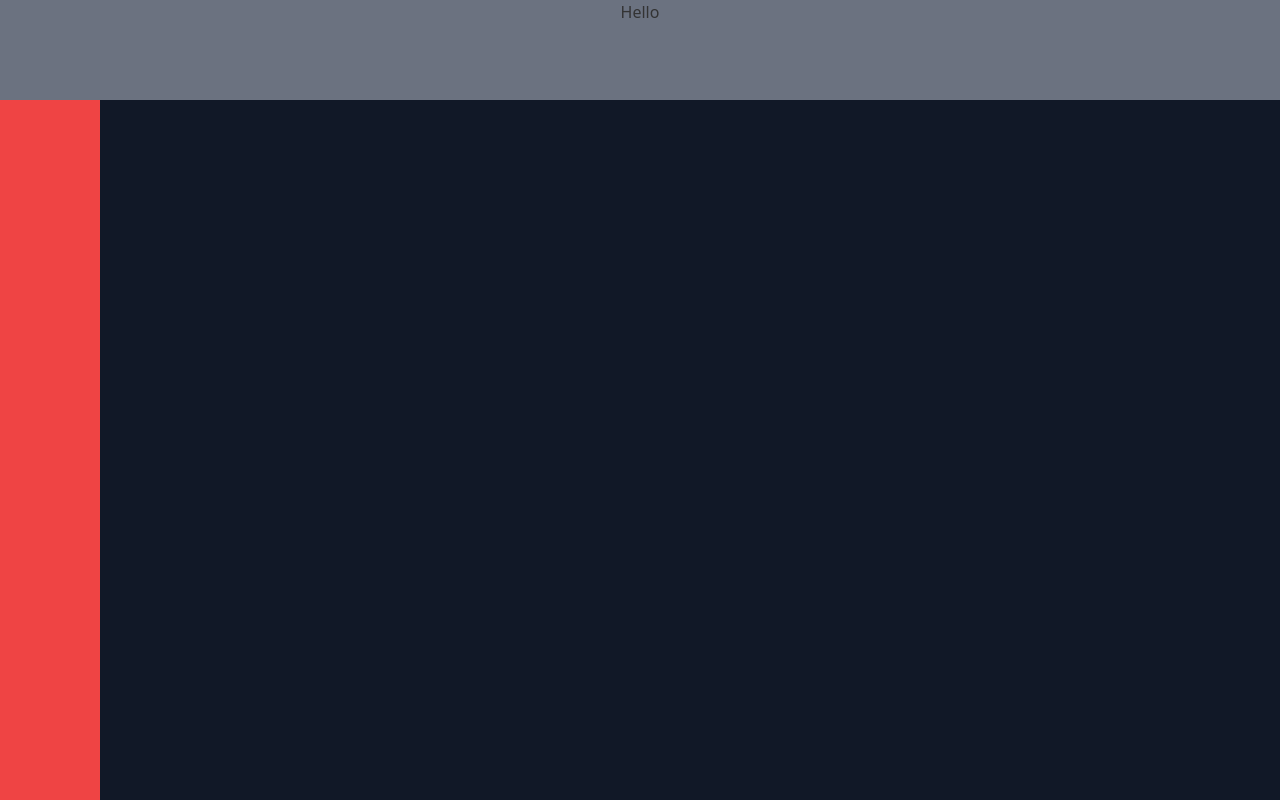
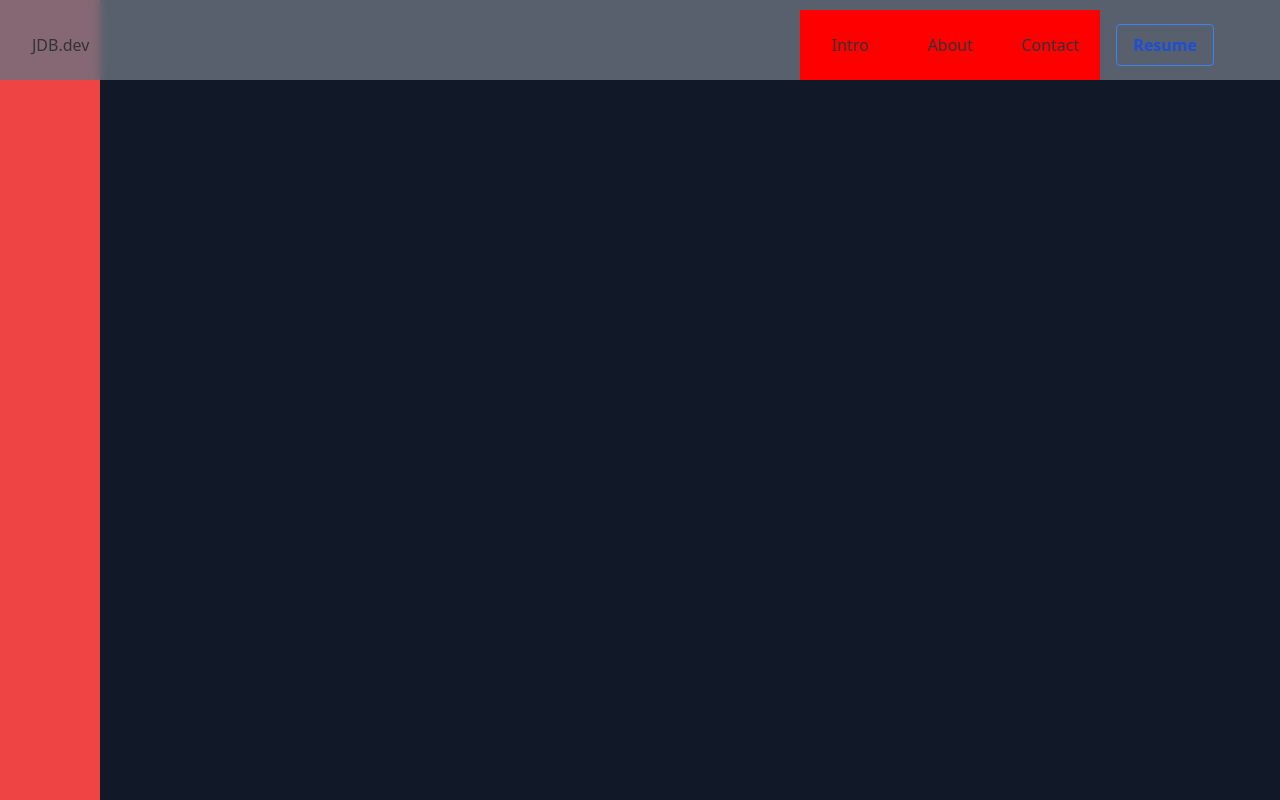
Before and after one commit to JeremiasBulanadi/CV-site, a Svelte app: page / in a window 1280 px wide. Shown: the top 800 px of the page. Built offline with nearby package versions, Linux system fonts and the light colour scheme.

Commit message:
Navbar layout finished

```diff
--- a/src/App.svelte
+++ b/src/App.svelte
@@ -1,38 +1,30 @@
 <script>
-import Navbar from './components/Navbar.svelte';
+	import Navbar from './components/Navbar.svelte';
+	import { onMount } from 'svelte';
+	import { fade } from 'svelte/transition';
+	let firstLoaded = false;
+	onMount(() => {
+		firstLoaded = true;
+	})
 </script>
 
-<main class="wrapper bg-gray-900">
-	<div class="flex flex-col">
-		<Navbar/>
+<main class="bg-gray-900 flex justify-center">
+	<div class="container">
+		{#if firstLoaded}
+			 <div in:fade={{ delay: 100 , duration: 1500 }}>
+				<Navbar offset={20}/>
+			</div>
+		{/if}
+		<div class="container flex flex-col justify-center">
+			<div class="test-bar bg-red-500"></div>
+		</div>
 	</div>
-
-	<div class="test-bar bg-red-500"></div>
 </main>
 
 <style>
-	main {
-		text-align: center;
-		margin: 0 auto;
-	}
-
 	.test-bar {
 		width: 100px;
 		height: 4000px;
-	}
-
-	h1 {
-		color: #ff3e00;
-		text-transform: uppercase;
-		font-size: 4em;
-		font-weight: 100;
-	}
-
-	.wrapper {
-		position: relative;
-
-		width: 100vw;
-		height: 100vh;
 	}
 
 	@media (min-width: 640px) {
--- /dev/null
+++ b/src/components/Logo.svelte
@@ -0,0 +1,15 @@
+<script>
+
+</script>
+
+<div class="flex mx-8 items-center">
+ <span>JDB</span>
+ <span>.dev</span>
+</div>
+
+<style>
+div {
+    width: 100%;
+    height: 100%;
+}
+</style>
--- a/src/components/Navbar.svelte
+++ b/src/components/Navbar.svelte
@@ -1,21 +1,113 @@
 <script>
+    import Tab from './Tab.svelte';
+    import Logo from './Logo.svelte';
 
+    // Hides the navbar when scrolling down
+    // Got this from: https://blog.kowalczyk.info/article/de13a71a392f488b9352b300b3ed722d/hide-header-on-scroll-in-svelte.html
+    export let duration = "300ms";
+    export let offset = 10;
+    export let tolerance = 0;
+
+    let headerClass = "show";
+    let y = 0;
+    let lastY = 0;
+
+    function deriveClass(y, dy) {
+        // show if at the top of page
+        if (y < offset) {
+            console.log("We docked now, we must **SHOW**");
+            return "docked";
+        }
+
+        // don't change the state unless scroll delta
+	    // is above a threshold
+        if (Math.abs(dy) <= tolerance) {
+            return headerClass;
+        }
+
+        // if scrolling up, show
+        if (dy > 0) {
+            return "show";
+        }
+        // if scrolling down, hide
+        return "hide";
+
+    }
+
+    function updateClass(y) {
+        const dy = lastY - y;
+        console.table(lastY,y,dy);
+        lastY = y;
+        return deriveClass(y, dy);
+    }
+
+    function setTransitionDuration(node) {
+        node.style.transitionDuration = duration;
+    }
+
+    $: headerClass = updateClass(y);
 </script>
 
-<main class="fixed top-0 left-0">
-    <nav id="navbar" class="bg-gray-500 sticky top-0 z-50 float-left">
-        Hello
+<svelte:window bind:scrollY={y} />
+
+<header>
+    <nav use:setTransitionDuration id="navbar" class="bg-gray-500 bg-opacity-80 fixed top-0 left-0 z-50 {headerClass}">
+        <div id="nav-content" class="flex justify-between">
+            <div class="nav-side flex">
+                <div class="logo-container">
+                    <Logo />
+                </div>
+            </div>
+            <div class="nav-side flex items-stretch">
+                <div class="tabs-container flex">
+                    <Tab tabName={"Intro"} />
+                    <Tab tabName={"About"} />
+                    <Tab tabName={"Contact"} />
+                </div>
+                <div class="flex items-center px-4">
+                    <a href="./JeremiasBulanadi-Resume.pdf" target="_blank">
+                        <button class="bg-transparent hover:bg-blue-500 text-blue-700 font-semibold hover:text-white py-2 px-4 border border-blue-500 hover:border-transparent rounded">
+                            Resume
+                        </button>
+                    </a>
+                </div>
+            </div>
+        </div>
 	</nav>
-</main>
+</header>
 
 <style>
-    main {
-        overflow: visible;
+    header {
+        position: fixed;
         width: 100%;
+
+        padding-top: 80px; /* We need this to make navbar hide */
     }
 
     #navbar {
+        padding-right: 50px;
         width: 100%;
-        height: 100px;
+        top: 0;
+
+        backdrop-filter: blur(5px);
+
+        transition: transform 300ms linear;
+    }
+
+    #nav-content {
+        height: 70px;
+    }
+
+    .docked {
+        transform: translateY(0%);
+
+        box-shadow: none;
+        padding-top: 10px;
+    }
+    .show {
+        transform: translateY(0%);
+    }
+    .hide {
+        transform: translateY(-100%);
     }
 </style>
--- /dev/null
+++ b/src/components/Tab.svelte
@@ -0,0 +1,46 @@
+<script>
+    export let tabName = "";
+</script>
+
+
+<a href="#{tabName}" class="flex">
+    <div class="tab flex items-center">
+        <div class="px-2 mx-auto">
+            {tabName}
+        </div>
+    </div>
+</a>
+
+
+<style>
+    a {
+        width: 100%;
+        height: 100%;
+
+        text-decoration: none;
+    }
+
+    .tab {
+        background-color: red;
+        width: 100px;
+        min-height: 100%;
+
+    }
+
+    /* your styles go here */
+    .tab::after {
+        content: "";
+        width: inherit;
+        border-bottom: solid 4px teal;
+        position: absolute;
+        bottom: 0;
+        z-index: 1;
+        opacity: 0%;
+
+        transition: 200ms linear;
+    }
+
+    .tab:hover::after {
+        opacity: 100%;
+    }
+</style>
```
